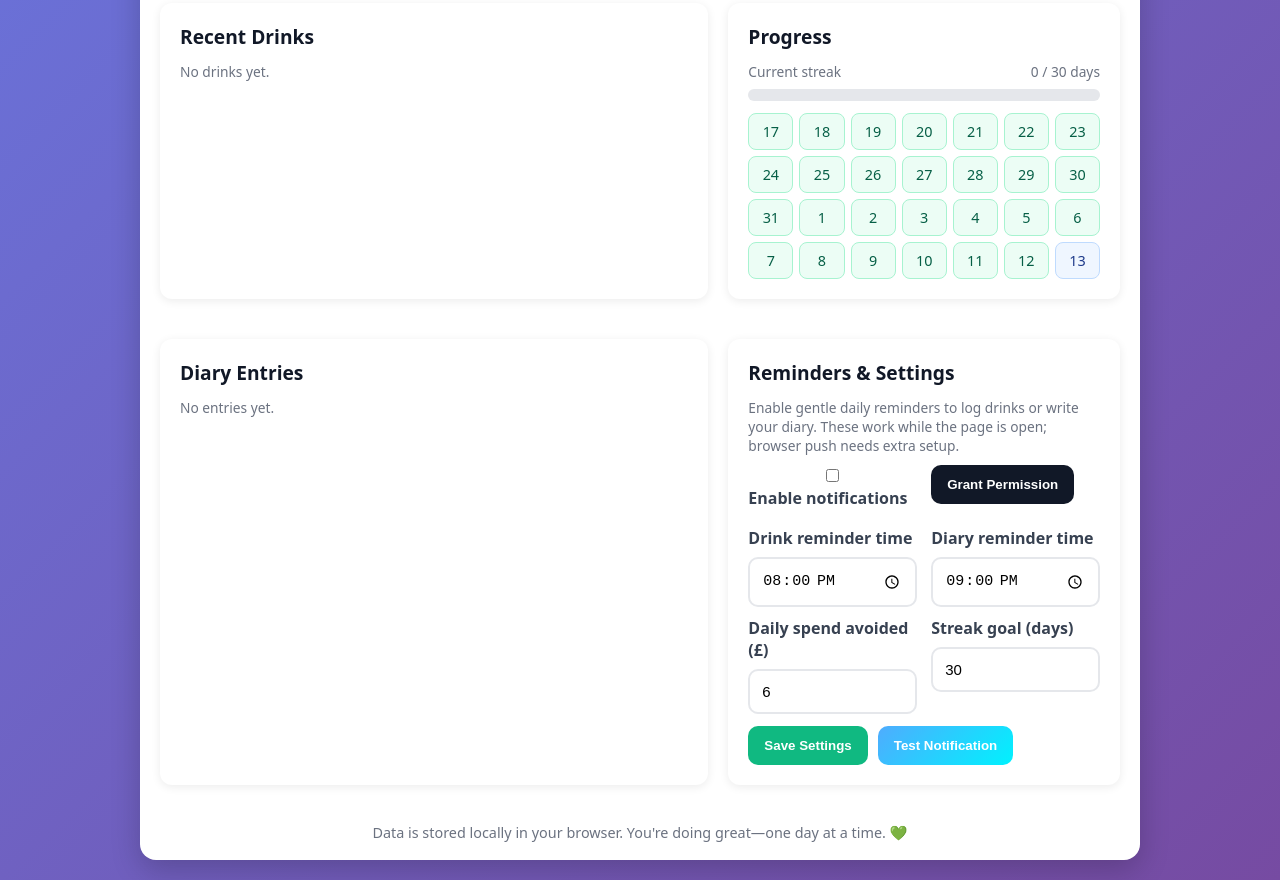
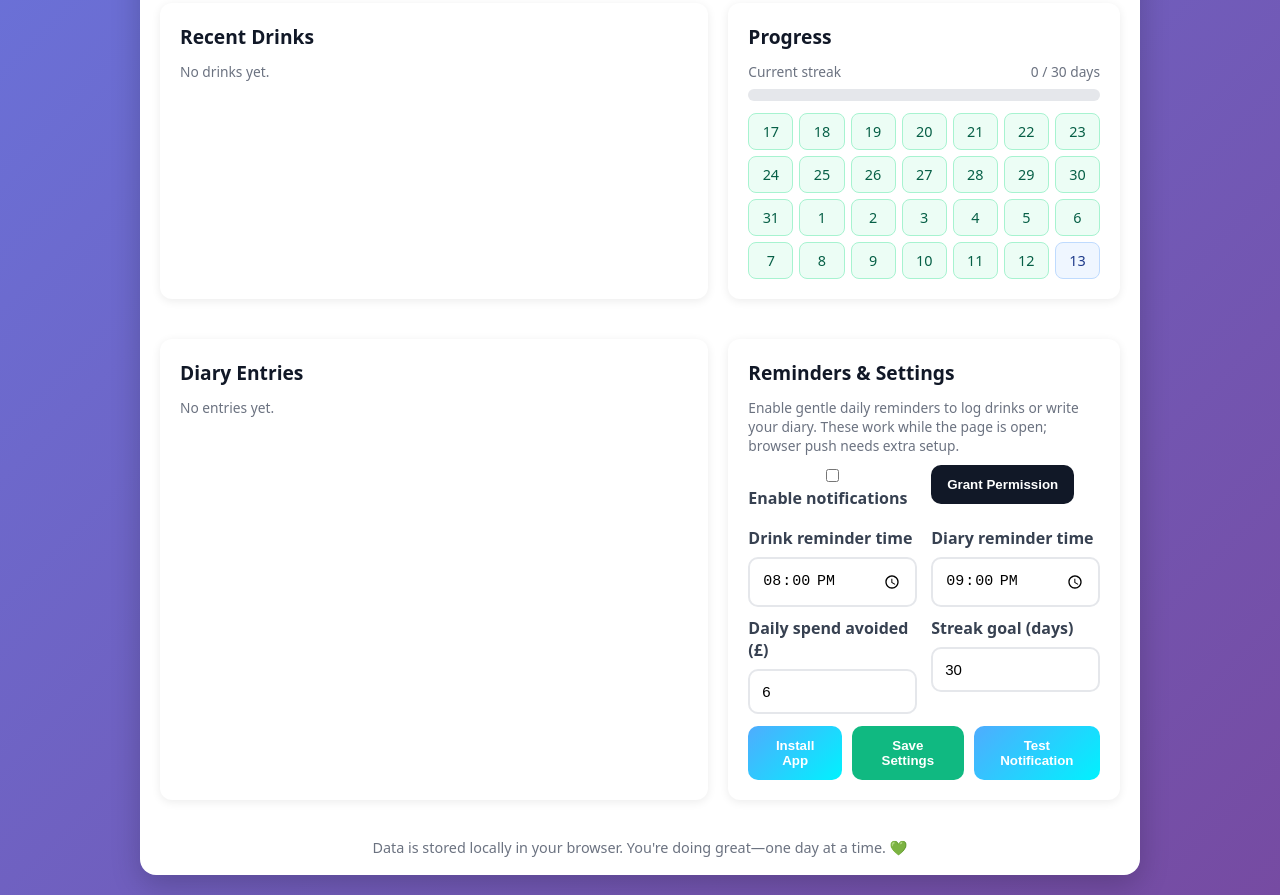
Before and after one commit to iancrotty1976-web/sobriety-tracker, a plain HTML site: page index.html in a window 1280 px wide. Shown: the part 812-1707 px from the top of the page. Drawn offline with Linux system fonts and the light colour scheme.

Commit message:
Show Install button by default

```diff
--- a/index.html
+++ b/index.html
@@ -239,7 +239,7 @@
           </div>
         </div>
         <div style="display:flex; gap:10px; margin-top: 12px;">
-          <button id="installBtn" class="btn" type="button" style="display:none">Install App</button>
+          <button id="installBtn" class="btn" type="button">Install App</button>
           <button id="saveSettings" class="btn secondary" type="button">Save Settings</button>
           <button id="testNotification" class="btn" type="button">Test Notification</button>
         </div>
@@ -637,7 +637,7 @@
   <script>
     (function () {
       const installBtn = document.getElementById('installBtn');
-      let deferredPrompt = null;
+      let deferredPrompt = null; if (installBtn) installBtn.style.display = 'inline-block';
 
       const isStandalone = window.matchMedia('(display-mode: standalone)').matches || window.navigator.standalone;
       if (isStandalone && installBtn) installBtn.style.display = 'none';
@@ -655,7 +655,7 @@
       });
 
       installBtn && installBtn.addEventListener('click', async () => {
-        if (!deferredPrompt) return;
+        if (!deferredPrompt) { try { app.toast('In Chrome: Menu (⋮) > Install app'); } catch(_) {} return; }
         deferredPrompt.prompt();
         try { await deferredPrompt.userChoice; } catch (_) {}
         deferredPrompt = null;
```
